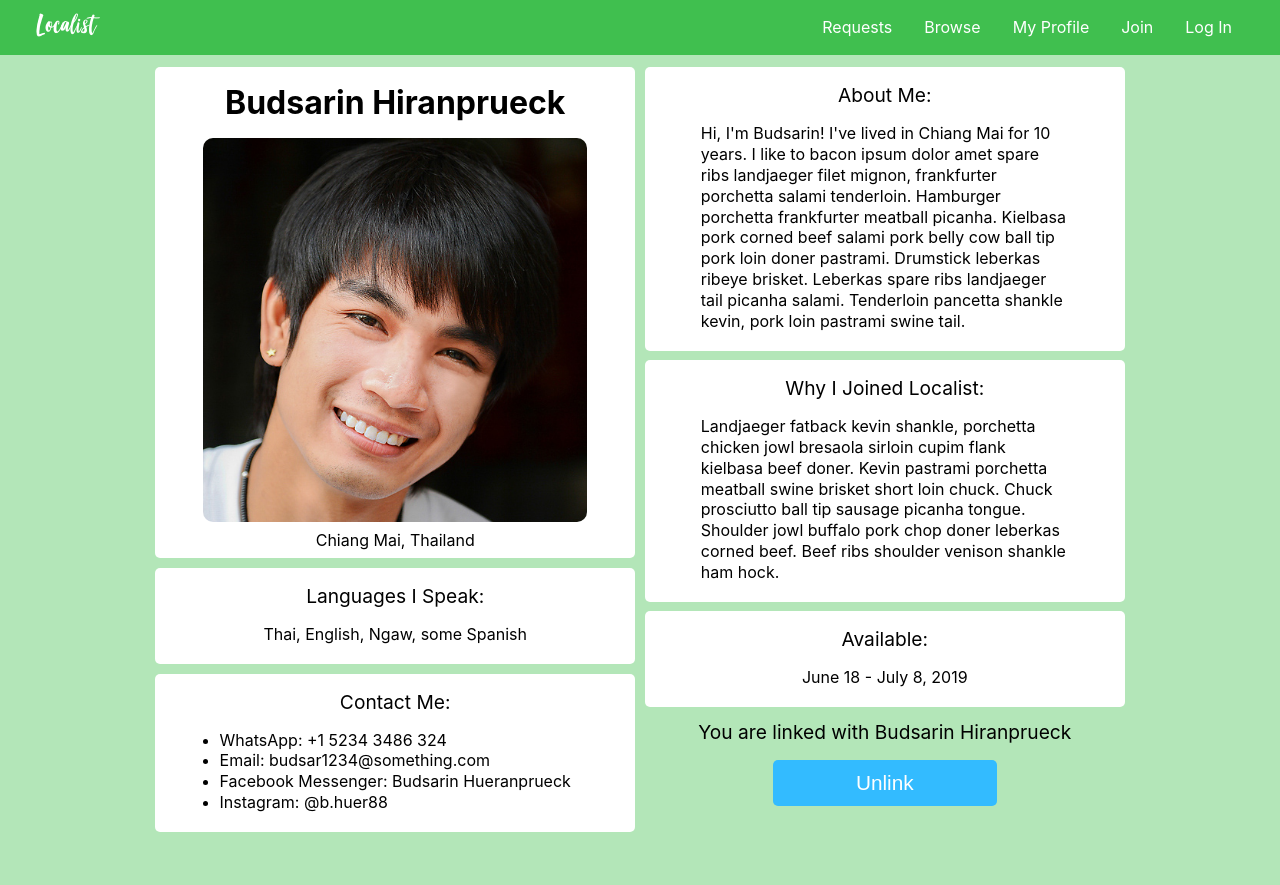
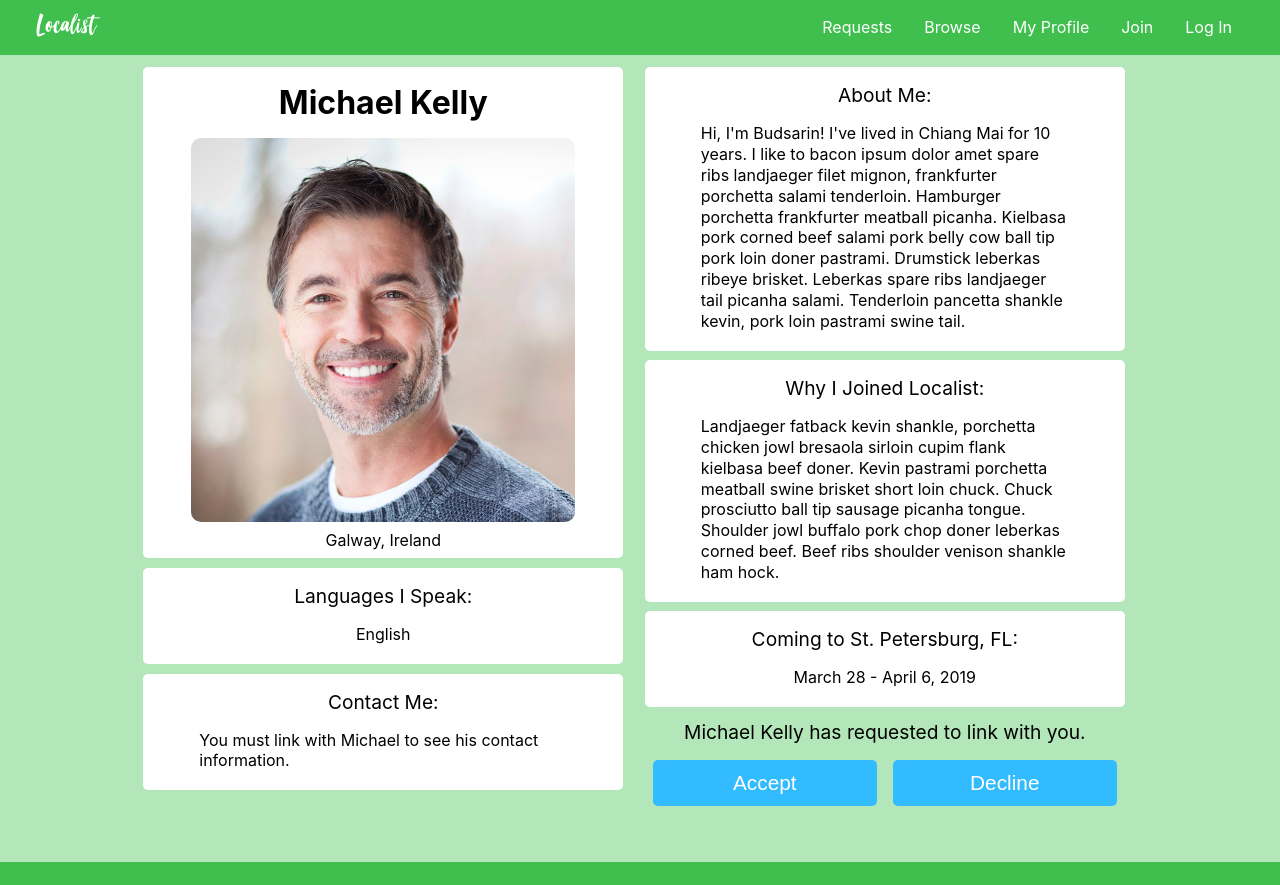
Before and after one commit to TobiasNorton/localist, a React (Create React App) app: page / in a window 1280 px wide. After the commit the page ends 862 px from the top, so only its background shows below. Built offline with nearby package versions, Linux system fonts and the light colour scheme.

Commit message:
RequestProfile customized, accept/decline buttons added

```diff
--- a/src/RequestProfile.js
+++ b/src/RequestProfile.js
@@ -16,24 +16,25 @@ class RequestProfile extends Component {
         <section className="their-profile">
           <div className="left">
             <div className="category">
-              <h3 className="profile-name">Budsarin Hiranprueck</h3>
-              <img src="./BudsarinCropped.jpg" className="profile-pic" alt="Budsarin" />
-              <p className="from">Chiang Mai, Thailand</p>
+              <h3 className="profile-name">Michael Kelly</h3>
+              <img src="./MichaelKelly.jpg" className="profile-pic" alt="Michael Kelly" />
+              <p className="from">Galway, Ireland</p>
             </div>
 
             <div className="category">
               <p className="header">Languages I Speak:</p>
-              <p className="body">Thai, English, Ngaw, some Spanish</p>
+              <p className="body">English</p>
             </div>
 
             <div className="category">
               <p className="header">Contact Me:</p>
-              <ul className="body">
+              <p className="body">You must link with Michael to see his contact information.</p>
+              {/* <ul className="body">
                 <li>WhatsApp: +1 5234 3486 324</li>
-                <li>Email: budsar1234@something.com</li>
-                <li>Facebook Messenger: Budsarin Hueranprueck</li>
-                <li>Instagram: @b.huer88</li>
-              </ul>
+                <li>Email: mkelly@something.com</li>
+                <li>Facebook Messenger: Michael Kelly</li>
+                <li>Instagram: @mike.like.mike</li>
+              </ul> */}
             </div>
           </div>
 
@@ -59,12 +60,15 @@ class RequestProfile extends Component {
               </p>
             </div>
             <div className="category">
-              <p className="header">Available:</p>
-              <p className="body">June 18 - July 8, 2019</p>
+              <p className="header">Coming to St. Petersburg, FL:</p>
+              <p className="body">March 28 - April 6, 2019</p>
             </div>
 
-            <p className="link-status">You are linked with Budsarin Hiranprueck</p>
-            <button>Unlink</button>
+            <p className="link-status">Michael Kelly has requested to link with you.</p>
+            <div className="request-buttons">
+              <button>Accept</button>
+              <button>Decline</button>
+            </div>
           </div>
         </section>
         <footer />
```
Also changed, not shown: public/IrishMan.jpg (added), public/MichaelKelly.jpg (added).
